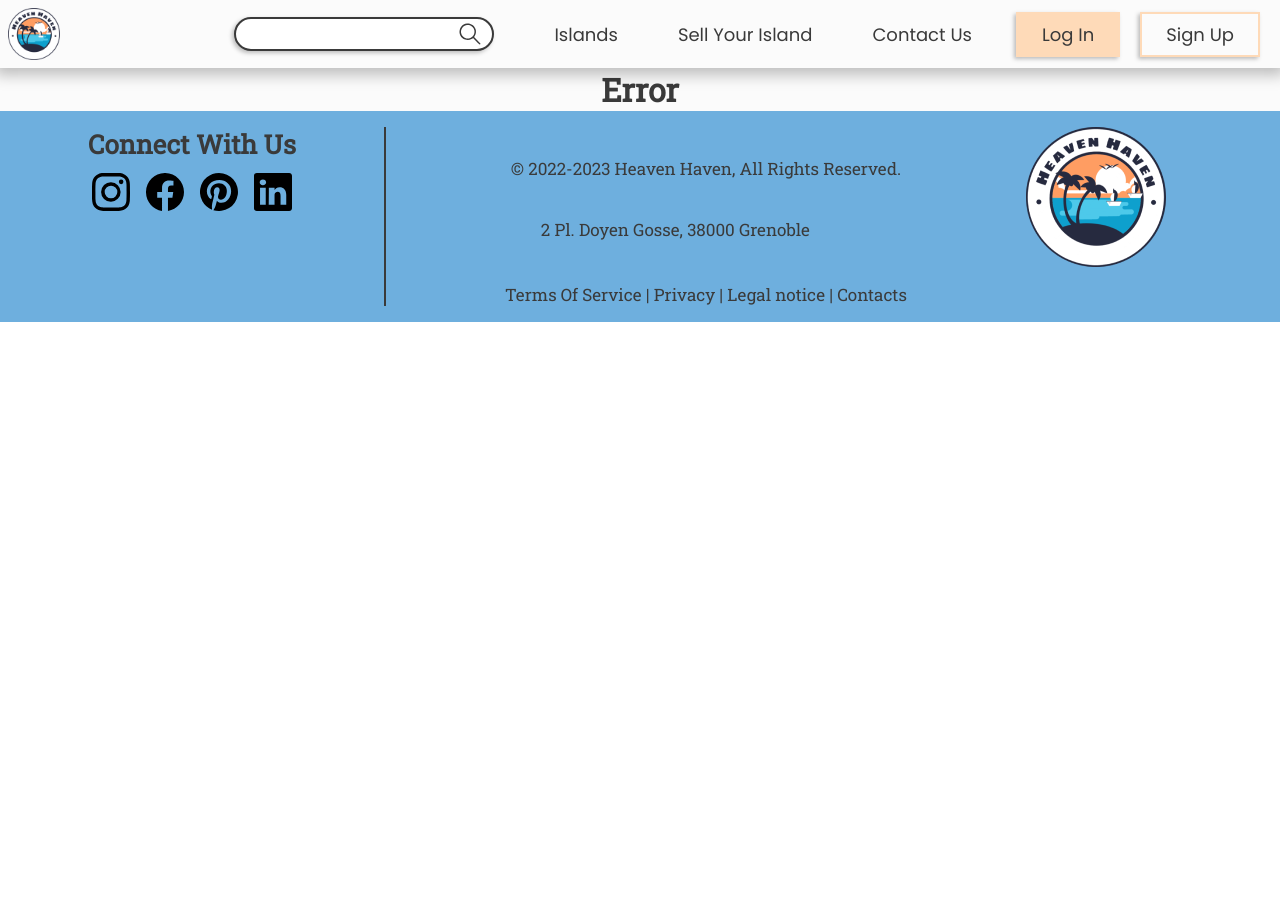
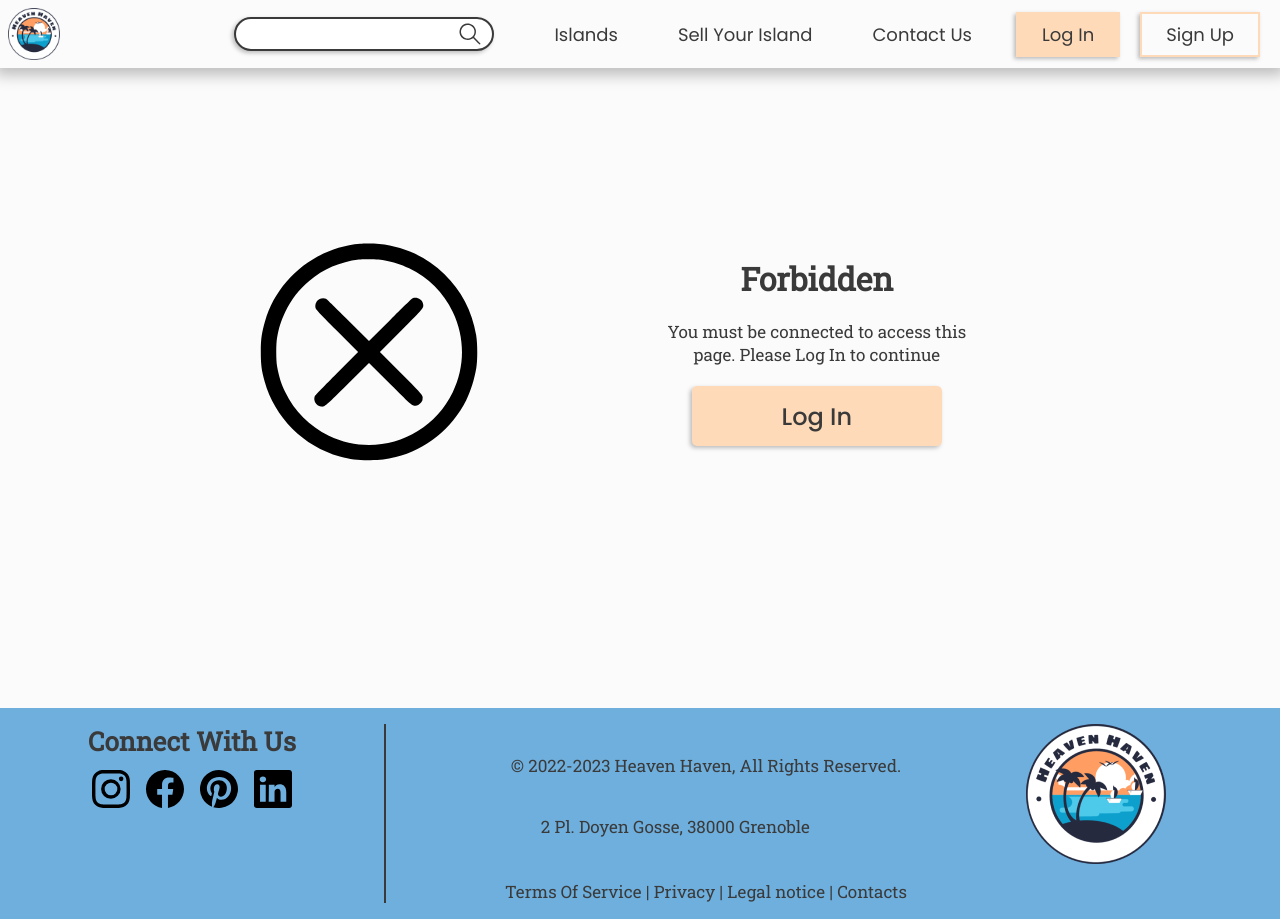
Before and after one commit to ruets/HeavenHaven, a React (Vite) app in the folder frontend/: page /bidding in a window 1280 px wide. Before the commit the page ends 800 px from the top, so only its background shows below. Built offline with nearby package versions, Linux system fonts and the light colour scheme; no server answers.

Commit message:
Showing forbidden page if user is not connected and wants to access the biddingPage

```diff
--- a/frontend/src/pages/Bidding/BiddingPage.jsx
+++ b/frontend/src/pages/Bidding/BiddingPage.jsx
@@ -3,7 +3,9 @@ import GetCookie from "../../hooks/cookies/getCookie";
 import PaypalLogo from "../../assets/img/paypal-logo.png"
 import { PayPalScriptProvider, PayPalButtons } from "@paypal/react-paypal-js"
 import MainImage from "../../assets/img/presentationPage-test-img.png";
-import { useState, useEffect } from "react";
+import { useState, useEffect, useContext } from "react";
+import { LoginContext } from "../../App";
+import { ForbiddenPage } from "../ForbiddenPage/ForbiddenPage";
 import axios from "axios"
 import config from "../../config/config.json"
 import { useLocation } from "react-router-dom";
@@ -13,6 +15,13 @@ import DollarIcon from "../../assets/img/dollar-icon.svg"
 
 
 export function BiddingPage() {
+
+    // Getting the user context
+    const loginContext = useContext(LoginContext);
+
+    if (!(GetCookie("userToken") !== undefined || loginContext.isUserLoggedIn)) {
+        return <ForbiddenPage />;
+    }
 
     const location = useLocation();
     const islandId = location.pathname.split('/')[2]
```
